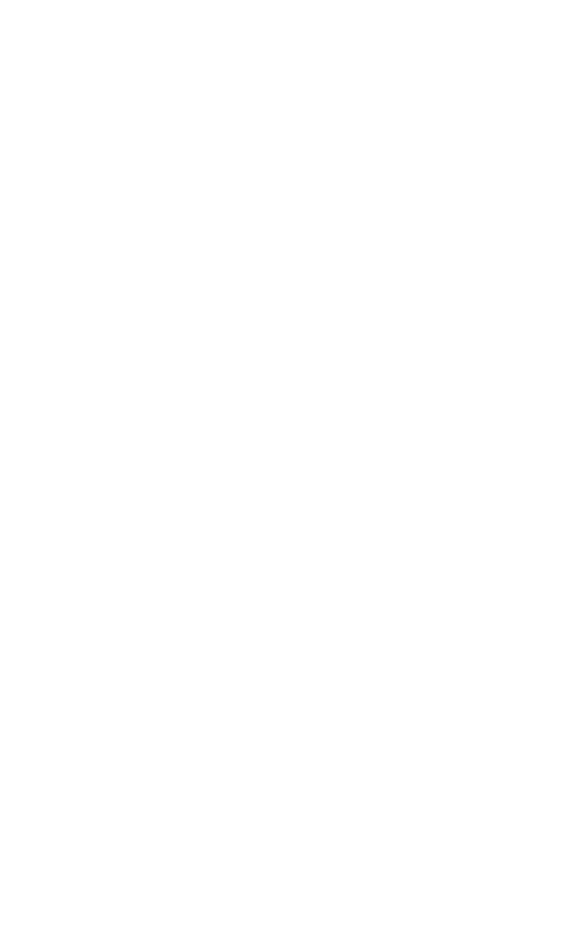
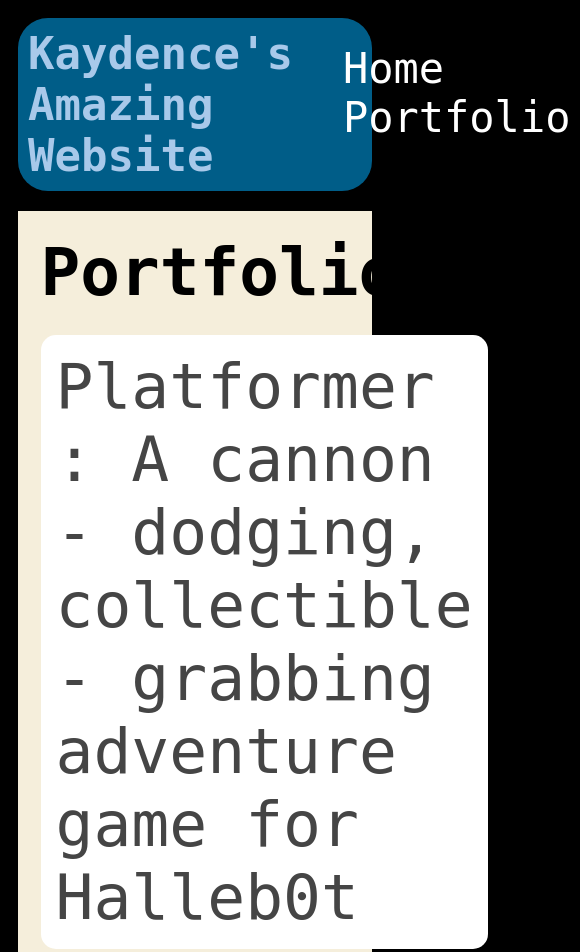
Before and after one commit to kaydencele/kaydencele.github.io, a plain HTML site: page portfolio.html in a window 390 px wide. Shown: the top 952 px of the page, 580 px wide, since content can reach past the window. Before the commit the page ends 844 px from the top, so only its background shows below. Drawn offline with Linux system fonts and the light colour scheme.

Commit message:
add portfolio.html file

```diff
--- a/portfolio.html
+++ b/portfolio.html
@@ -0,0 +1,33 @@
+<!DOCTYPE HTML>
+<html>
+    <head>
+        <title> Kaydence's Website</title>
+        <link rel="stylesheet" href="style.css">
+    </head>
+
+    <body>
+      <div id="all-contents">
+        <nav>
+            <h1>Kaydence's Amazing Website</h1>
+            <ul id="nav-ul">
+               <li class="nav-li">
+               <a class="nav-a" href="index.html">Home</a>
+             </li>
+             <li class="nav-li">
+               <a class="nav-a" href="portfolio.html">Portfolio</a>
+             </li>
+         </ul>
+     </nav>
+     <main>
+        <div class="content">
+            <h1>Portfolio</h1>
+            <ul id="portfolio">
+                <li><a href="projects/platformer/">Platformer : A cannon - dodging, collectible - grabbing adventure game for Halleb0t</a></li>
+                <li><a href="projects/bouncing-box/">Bouncing Box : A project that gives you a taste of game development on the web </a></li>
+                <li><a href="projects/circularity/">Circularity : A motion poem using random number generation and velocity applied to circle shapes...</a></li>
+            </ul>
+        </div>
+     </main>
+      </div>
+    </body>
+</html>
--- a/style.css
+++ b/style.css
@@ -14,6 +14,7 @@ nav {
     background: rgb(0, 93, 136);
    margin: 0 auto;
    margin-bottom: 20px;
+   border-radius: 30px;
     display: flex;
     padding: 10px;
 }
@@ -61,3 +62,77 @@ main {
 h2, h3 {
     margin: 0px;
 }
+/* portfolio styles */
+.content h1 {
+    color: black;
+}
+
+#portfolio {
+    list-style-type: none;
+    padding-left: 0;
+}
+
+#portfolio li {
+    background: #fff;
+    padding: 10px;
+    border-radius: 10px;
+    margin-bottom: 10px;
+}
+
+#portfolio li:hover {
+    background: #eee;
+}
+
+#portfolio a {
+    text-decoration: none;
+    color: #454545;
+}
+/* responsive web design */
+@media screen and (min-width: 120px) and (max-width: 1080px) {
+    main {
+      height: 100ch;
+      zoom: 1.5;
+      display: grid;
+    }
+
+    h1 {
+      font-size: 44px;
+    }
+
+    h2 {
+      font-size: 42px;
+    }
+
+    h3 {
+      font-size: 36px;
+    }
+
+    #all-contents {
+      height: 100ch;
+      margin: none;
+    }
+
+    a {
+      font-size: 42px;
+    }
+
+    .sidebar {
+      margin-right: 0px;
+      justify-content: center;
+      align-items: center;
+    }
+
+    .sidebar-img {
+      width: 100%;
+    }
+
+    p,
+    li {
+      font-size: 24px;
+    }
+
+    .content {
+      align-content: center;
+      justify-content: center;
+    }
+}
```
Also changed, not shown: index.html (+1 -1 lines).
